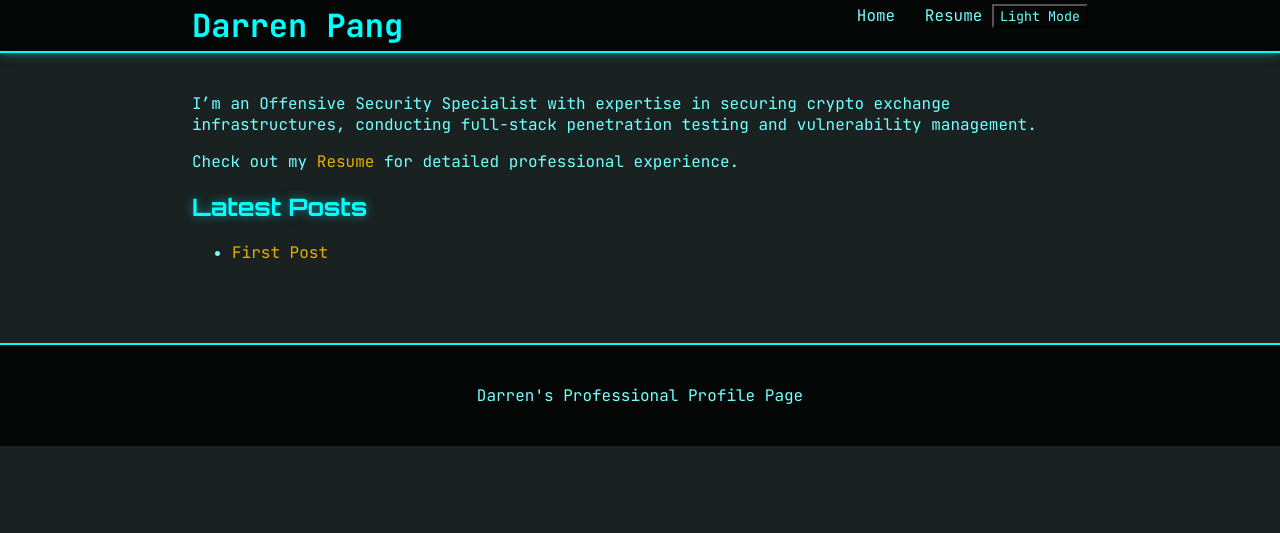
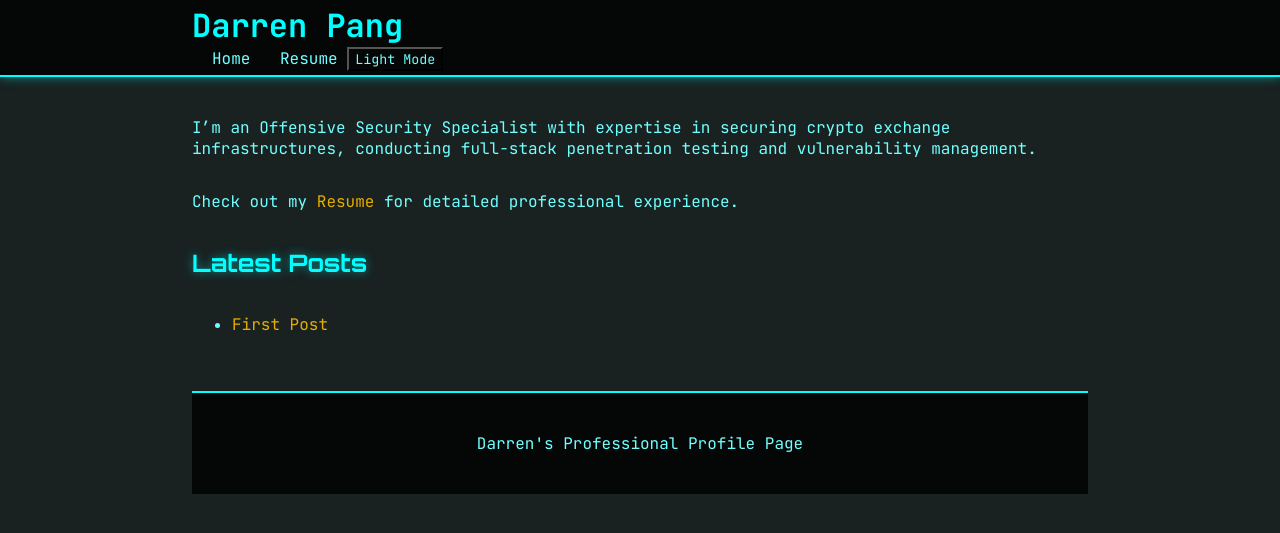
Before and after one commit to darrenpyw/skills-github-pages, a Jekyll site: the page built from index.md, in a window 1280 px wide. Shown: the top 533 px of the page. Built offline with Jekyll 4.4.1, drawn with Linux system fonts in a browser that asks for light colours.

Commit message:
Make footer sticky to the bottom

```diff
--- a/_layouts/default.html
+++ b/_layouts/default.html
@@ -28,10 +28,11 @@
       {%- endif -%}
         -->
       {{ content }}
+      {%- include footer.html -%}
     </div>
   </main>
 
-  {%- include footer.html -%}
+
   <!-- {% if site.darkmode == false %}
     <script src="{{ '/assets/js/index.js' | relative_url }}"></script>
   {% endif %} -->
--- a/assets/css/main.css
+++ b/assets/css/main.css
@@ -49,6 +49,8 @@ a:hover {
   max-width: 70%;
   margin: 0 auto;
   padding: 4px;
+  min-height: 100%;
+  display: grid;
 }
 
 .site-header {
```
